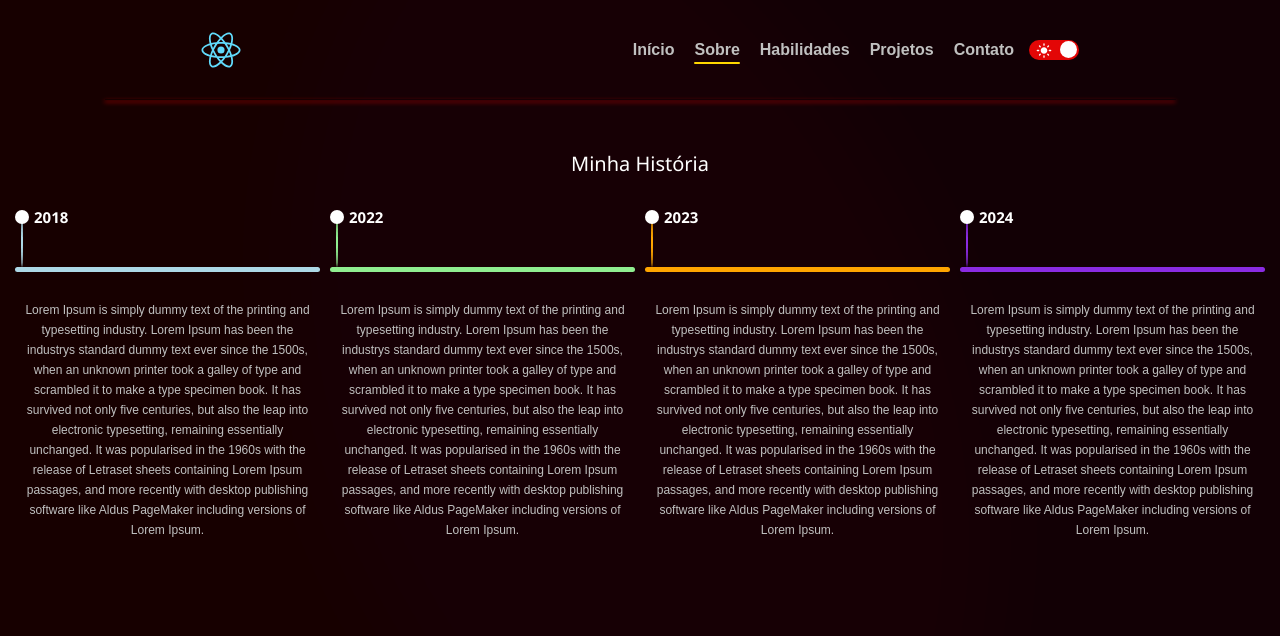
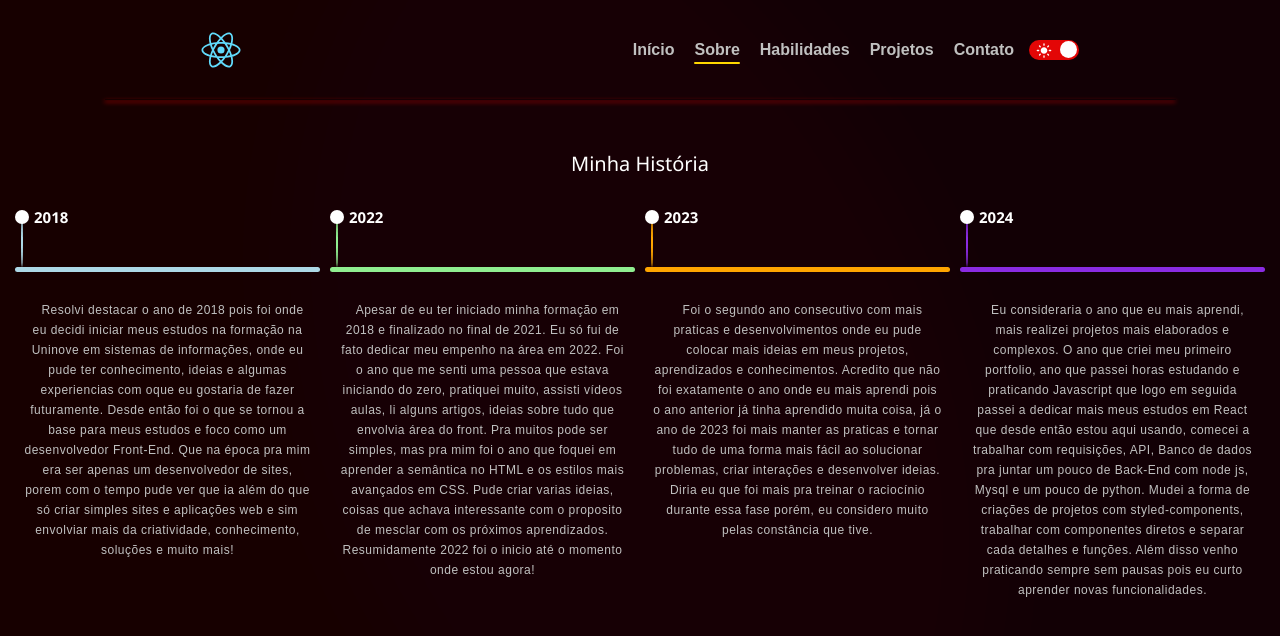
Before and after one commit to DeividsonHenrique/portfolio, a React (Vite) app: page /sobre in a window 1280 px wide. Shown: the top 636 px of the page. Built offline with nearby package versions, Linux system fonts and the light colour scheme.

Commit message:
day 10.12.24

```diff
--- a/package.json
+++ b/package.json
@@ -10,7 +10,9 @@
     "preview": "vite preview"
   },
   "dependencies": {
+    "@emotion/react": "^11.14.0",
     "react": "^18.3.1",
+    "react-awesome-reveal": "^4.2.14",
     "react-dom": "^18.3.1",
     "react-icons": "^5.3.0",
     "react-router-dom": "^6.28.0",
--- a/public/data/info.json
+++ b/public/data/info.json
@@ -4,28 +4,28 @@
       "id": 1,
       "year": "2018",
       "color": "#ADD8E6",
-      "text": "Lorem Ipsum is simply dummy text of the printing and typesetting industry. Lorem Ipsum has been the industrys standard dummy text ever since the 1500s, when an unknown printer took a galley of type and scrambled it to make a type specimen book. It has survived not only five centuries, but also the leap into electronic typesetting, remaining essentially unchanged. It was popularised in the 1960s with the release of Letraset sheets containing Lorem Ipsum passages, and more recently with desktop publishing software like Aldus PageMaker including versions of Lorem Ipsum.",
+      "text": "Resolvi destacar o ano de 2018 pois foi onde eu decidi iniciar meus estudos na formação na Uninove em sistemas de informações, onde eu pude ter conhecimento, ideias e algumas experiencias com oque eu gostaria de fazer futuramente. Desde então foi o que se tornou a base para meus estudos e foco como um desenvolvedor Front-End. Que na época pra mim era ser apenas um desenvolvedor de sites, porem com o tempo pude ver que ia além do que só criar simples sites e aplicações web e sim envolviar mais da criatividade, conhecimento, soluções e muito mais!",
       "align": "start"
     },
     {
       "id": 2,
       "year": "2022",
       "color": "#90EE90",
-      "text": "Lorem Ipsum is simply dummy text of the printing and typesetting industry. Lorem Ipsum has been the industrys standard dummy text ever since the 1500s, when an unknown printer took a galley of type and scrambled it to make a type specimen book. It has survived not only five centuries, but also the leap into electronic typesetting, remaining essentially unchanged. It was popularised in the 1960s with the release of Letraset sheets containing Lorem Ipsum passages, and more recently with desktop publishing software like Aldus PageMaker including versions of Lorem Ipsum.",
+      "text": "Apesar de eu ter iniciado minha formação em 2018 e finalizado no final de 2021. Eu só fui de fato dedicar meu empenho na área em 2022. Foi o ano que me senti uma pessoa que estava iniciando do zero, pratiquei muito, assisti vídeos aulas, li alguns artigos, ideias sobre tudo que envolvia área do front. Pra muitos pode ser simples, mas pra mim foi o ano que foquei em aprender a semântica no HTML e os estilos mais avançados em CSS. Pude criar varias ideias, coisas que achava interessante com o proposito de mesclar com os próximos aprendizados. Resumidamente 2022 foi o inicio até o momento onde estou agora!",
       "align": "center"
     },
     {
       "id": 3,
       "year": "2023",
       "color": "#FFA500",
-      "text": "Lorem Ipsum is simply dummy text of the printing and typesetting industry. Lorem Ipsum has been the industrys standard dummy text ever since the 1500s, when an unknown printer took a galley of type and scrambled it to make a type specimen book. It has survived not only five centuries, but also the leap into electronic typesetting, remaining essentially unchanged. It was popularised in the 1960s with the release of Letraset sheets containing Lorem Ipsum passages, and more recently with desktop publishing software like Aldus PageMaker including versions of Lorem Ipsum.",
+      "text": "Foi o segundo ano consecutivo com mais praticas e desenvolvimentos onde eu pude colocar mais ideias em meus projetos, aprendizados e conhecimentos. Acredito que não foi exatamente o ano onde eu mais aprendi pois o ano anterior já tinha aprendido muita coisa, já o ano de 2023 foi mais manter as praticas e tornar tudo de uma forma mais fácil ao solucionar problemas, criar interações e desenvolver ideias. Diria eu que foi mais pra treinar o raciocínio durante essa fase porém, eu considero muito pelas constância que tive. ",
       "align": "center"
     },
     {
       "id": 4,
       "year": "2024",
       "color": "#8A2BE2",
-      "text": "Lorem Ipsum is simply dummy text of the printing and typesetting industry. Lorem Ipsum has been the industrys standard dummy text ever since the 1500s, when an unknown printer took a galley of type and scrambled it to make a type specimen book. It has survived not only five centuries, but also the leap into electronic typesetting, remaining essentially unchanged. It was popularised in the 1960s with the release of Letraset sheets containing Lorem Ipsum passages, and more recently with desktop publishing software like Aldus PageMaker including versions of Lorem Ipsum.",
+      "text": "Eu consideraria o ano que eu mais aprendi, mais realizei projetos mais elaborados e complexos. O ano que criei meu primeiro portfolio, ano que passei horas estudando e praticando Javascript que logo em seguida passei a dedicar mais meus estudos em React que desde então estou aqui usando, comecei a trabalhar com requisições, API, Banco de dados pra juntar um pouco de Back-End com node js, Mysql e um pouco de python. Mudei a forma de criações de projetos com styled-components, trabalhar com componentes diretos e separar cada detalhes e funções. Além disso venho praticando sempre sem pausas pois eu curto aprender novas funcionalidades. ",
       "align": "end"
     }
   ],
@@ -211,7 +211,7 @@
       "logo": ["react"],
       "img": "https://github.com/user-attachments/assets/ebde5a38-4eec-485e-b82f-8a60f3416504",
       "title": "Jordan Shoes",
-      "subtitle": "It is a long established fact that a reader will be distracted by the readable content of a page when looking at its layout. The point of using Lorem Ipsum is that it has a more-or-less normal distribution of letters",
+      "subtitle": "O Jordan Shoes é uma aplicação desenvolvida para destacar a linha de tênis da marca Jordan. O projeto foca em uma interface moderna e responsiva, com detalhes minimalistas que destacam a qualidade do produto.",
       "link": "https://github.com/DeividsonHenrique/Jordan-Shoes"
     },
     {
@@ -219,7 +219,7 @@
       "logo": ["react", "bootstrap"],
       "img": "https://github.com/user-attachments/assets/19d50d38-b2b7-4749-9dab-053eb358405e",
       "title": "DashBoard",
-      "subtitle": "It is a long established fact that a reader will be distracted by the readable content of a page when looking at its layout. The point of using Lorem Ipsum is that it has a more-or-less normal distribution of letters",
+      "subtitle": "O Dashboard é uma aplicação desenvolvida para exibir um conjunto de informações relevantes de graficos, cartões e noticias.",
       "link": "https://github.com/DeividsonHenrique/Dashboard"
     },
     {
@@ -227,7 +227,7 @@
       "logo": ["react"],
       "img": "https://github.com/user-attachments/assets/8785f647-8ff4-4485-b858-ad9ed953d624",
       "title": "Pokemon API",
-      "subtitle": "It is a long established fact that a reader will be distracted by the readable content of a page when looking at its layout. The point of using Lorem Ipsum is that it has a more-or-less normal distribution of letters",
+      "subtitle": "O Pokemon é uma aplicação desenvolvida para exibir informações e características dos Pokémon com base na API The pokemon API",
       "link": "https://github.com/DeividsonHenrique/Pokemon"
     },
     {
@@ -235,7 +235,7 @@
       "logo": ["react"],
       "img": "https://github.com/user-attachments/assets/cf0d4091-d109-4638-8c3b-987210d842e9",
       "title": "Dog API",
-      "subtitle": "It is a long established fact that a reader will be distracted by the readable content of a page when looking at its layout. The point of using Lorem Ipsum is that it has a more-or-less normal distribution of letters",
+      "subtitle": "O Dog API e uma aplicação web que utiliza a API do Dog API para exibir informações sobre diferentes raças de cachorros inspirado no site de imagens Pexels",
       "link": "https://github.com/DeividsonHenrique/Dog-Api"
     },
     {
@@ -243,7 +243,7 @@
       "logo": ["react"],
       "img": "https://github.com/DeividsonHenrique/softwares-stores/assets/109252541/9c7e67a3-c0c0-4896-8089-56dfb9fa9541",
       "title": "Softwares Stores",
-      "subtitle": "It is a long established fact that a reader will be distracted by the readable content of a page when looking at its layout. The point of using Lorem Ipsum is that it has a more-or-less normal distribution of letters",
+      "subtitle": "O Softwares Stores é uma aplicação desenvolvida para exibir um conjunto de informações como um e-commerce de software para comprar programas e ferramentas.",
       "link": "https://github.com/DeividsonHenrique/softwares-stores"
     },
     {
@@ -251,32 +251,16 @@
       "logo": ["html5", "css3", "javascript"],
       "img": "https://github.com/DeividsonHenrique/Login/assets/109252541/123bd251-2ba5-476f-9d9f-93037c1aa068",
       "title": "Tela de Login",
-      "subtitle": "It is a long established fact that a reader will be distracted by the readable content of a page when looking at its layout. The point of using Lorem Ipsum is that it has a more-or-less normal distribution of letters",
+      "subtitle": "projeto criado com HTML, CSS e um toque de JavaScript sá pra criar um efeito onclick e onblur. Desta vez uma simples tela de login, mantendo as praticas em css e css responsivo",
       "link": "https://github.com/DeividsonHenrique/Login"
     },
     {
       "id": 7,
-      "logo": ["react"],
-      "img": "https://github.com/user-attachments/assets/19d50d38-b2b7-4749-9dab-053eb358405e",
-      "title": "DashBoard",
-      "subtitle": "It is a long established fact that a reader will be distracted by the readable content of a page when looking at its layout. The point of using Lorem Ipsum is that it has a more-or-less normal distribution of letters",
-      "link": "https://github.com/DeividsonHenrique/Pokedex"
-    },
-    {
-      "id": 8,
-      "logo": ["react"],
-      "img": "https://github.com/user-attachments/assets/19d50d38-b2b7-4749-9dab-053eb358405e",
-      "title": "DashBoard",
-      "subtitle": "It is a long established fact that a reader will be distracted by the readable content of a page when looking at its layout. The point of using Lorem Ipsum is that it has a more-or-less normal distribution of letters",
-      "link": "https://github.com/DeividsonHenrique/Pokedex"
-    },
-    {
-      "id": 9,
-      "logo": ["react"],
-      "img": "https://github.com/user-attachments/assets/19d50d38-b2b7-4749-9dab-053eb358405e",
-      "title": "DashBoard",
-      "subtitle": "It is a long established fact that a reader will be distracted by the readable content of a page when looking at its layout. The point of using Lorem Ipsum is that it has a more-or-less normal distribution of letters",
-      "link": "https://github.com/DeividsonHenrique/Pokedex"
+      "logo": ["html5", "css3", "javascript"],
+      "img": "https://github.com/DeividsonHenrique/Area-de-Calculos/assets/109252541/a95e82e3-76aa-4442-bd4f-8611234dd55c",
+      "title": "Área de Cálculos Matemáticos",
+      "subtitle": "Uma aplicação desenvolvida para exibir uma area que contêm as principais formas de cálculos como (Soma, Divisão, Múltiplicação, Subtração e Resto da Divisão ou Modulo).",
+      "link": "https://github.com/DeividsonHenrique/Area-de-Calculos"
     }
   ],
 
--- a/src/pages/Home/Home.jsx
+++ b/src/pages/Home/Home.jsx
@@ -1,5 +1,6 @@
 import { useNavigate } from "react-router-dom";
 import { HomeContainer, Intro, Perfil, Title, Subtitle, Button } from "./style";
+import { Fade, Zoom } from "react-awesome-reveal";
 
 function Home() {
   const navigate = useNavigate();
@@ -9,8 +10,10 @@ function Home() {
   }
 
   return (
+    <Fade cascade triggerOnce>
       <HomeContainer>
         <Intro>
+          <Fade triggerOnce cascade direction="down" duration={500}>
             <Title>
               Olá,
               <br />
@@ -28,11 +31,15 @@ function Home() {
               com aplicações interativas utilizando React e Node.js!
             </Subtitle>
             <Button onClick={handleClick}>Saiba Mais</Button>
+          </Fade>
         </Intro>
-      <Perfil>
+        <Zoom triggerOnce>
+          <Perfil triggerOnce>
             <img src="/assets/Front-End/react.svg" alt="" />
           </Perfil>
+        </Zoom>
       </HomeContainer>
+    </Fade>
   );
 }
 
--- a/src/pages/Sobre/style.js
+++ b/src/pages/Sobre/style.js
@@ -145,6 +145,8 @@ export const Text = styled.p`
   font-size: 14px;
   line-height: 22px;
   transition: all 0.5s ease-in-out;
+  letter-spacing: .5px;
+  text-indent: 10px;
 
   @media (max-width: 480px) {
     font-size: 12px;
```
Also changed, not shown: 1 other file (tests, documents, lock files or other folders). Lines whose indentation alone changed are shown as unchanged.
